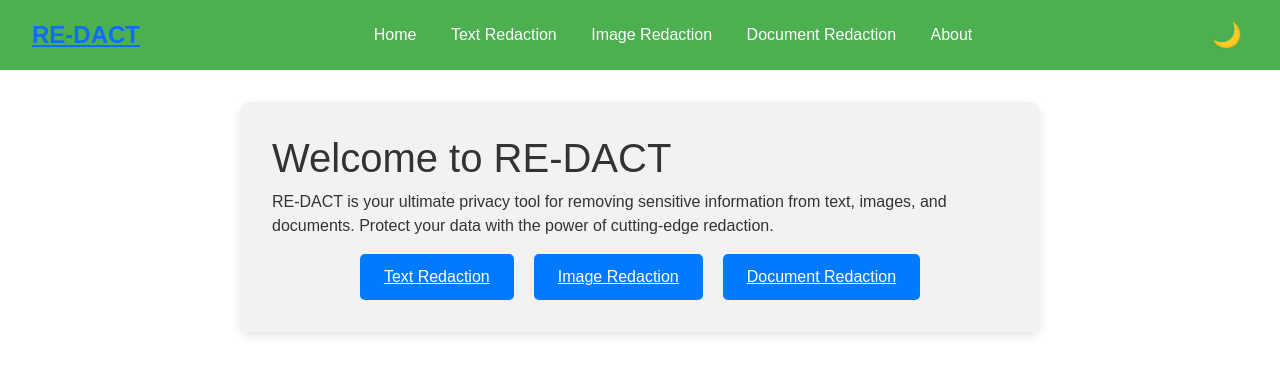
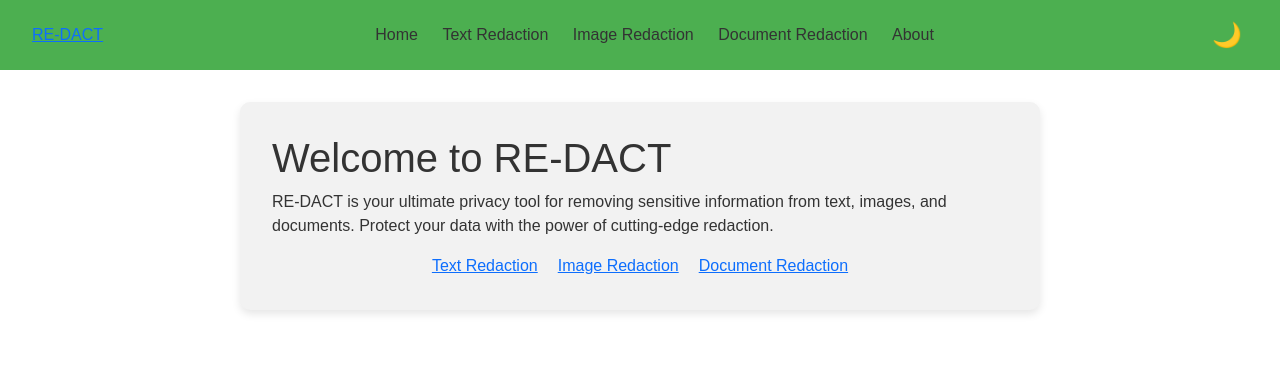
Before and after one commit to Vishwavichu67/RE-DACT, a Flask app: page / in a window 1280 px wide. Shown: the top 375 px of the page. Run offline with Flask 2, Linux system fonts and the light colour scheme.

Commit message:
Update style.css

```diff
--- a/static/css/style.css
+++ b/static/css/style.css
@@ -1,27 +1,22 @@
-/* :root Variables for Light and Dark Themes */
+/* :root Variables for Themes */
 :root {
     --light-bg: #ffffff;
     --light-text: #333333;
     --light-navbar: #4caf50;
     --light-content-bg: #f2f2f2;
-    --light-button-bg: #007bff;
-    --light-button-text: #ffffff;
 
     --dark-bg: #1a1a1a;
     --dark-text: #f5f5f5;
     --dark-navbar: #444444;
     --dark-content-bg: #2c2c2c;
-    --dark-button-bg: #007bff;
-    --dark-button-text: #ffffff;
 
-    --primary-color: #4caf50;
-    --secondary-color: #ffffff;
+    --primary-color: #007bff;
 }
 
-/* Body Styling for Light and Dark Themes */
+/* Body Styling */
 body {
     margin: 0;
-    font-family: 'Arial', sans-serif;
+    font-family: Arial, sans-serif;
     transition: background-color 0.3s ease, color 0.3s ease;
 }
 
@@ -35,14 +30,14 @@ body.dark {
     color: var(--dark-text);
 }
 
-/* Navbar Styling */
+/* Navbar */
 .navbar {
     display: flex;
     justify-content: space-between;
     align-items: center;
     padding: 1rem 2rem;
     background-color: var(--dark-navbar);
-    color: var(--secondary-color);
+    color: var(--dark-text);
     position: sticky;
     top: 0;
     z-index: 1000;
@@ -53,20 +48,19 @@ body.light .navbar {
     background-color: var(--light-navbar);
 }
 
-.navbar .brand {
-    font-size: 1.5rem;
-    font-weight: bold;
+/* Navbar Links */
+.nav-links a {
+    text-decoration: none;
+    margin: 0 10px;
+    color: var(--dark-text);
+    transition: color 0.3s ease;
 }
 
-.navbar .nav-links a {
-    text-decoration: none;
-    margin: 0 15px;
-    color: var(--secondary-color);
-    font-size: 1rem;
-    transition: color 0.2s ease;
+body.light .nav-links a {
+    color: var(--light-text);
 }
 
-.navbar .nav-links a:hover {
+.nav-links a:hover {
     color: var(--primary-color);
 }
 
@@ -76,76 +70,29 @@ body.light .navbar {
     border: none;
     font-size: 1.5rem;
     cursor: pointer;
+    color: var(--dark-text);
     transition: transform 0.2s ease-in-out;
-    color: var(--secondary-color);
+}
+
+body.light .theme-button {
+    color: var(--light-text);
 }
 
 .theme-button:active {
     transform: scale(1.2);
 }
 
-/* Main Content Styling */
+/* Main Content */
 .main-content {
     padding: 2rem;
+    margin: 2rem auto 0 auto; /* Removed Footer, Adjust Margin */
     max-width: 800px;
-    margin: 2rem auto;
+    background-color: var(--dark-content-bg);
     border-radius: 10px;
-    background-color: var(--dark-content-bg);
-    box-shadow: 0 4px 10px rgba(0, 0, 0, 0.1);
+    box-shadow: 0 4px 8px rgba(0, 0, 0, 0.1);
     transition: background-color 0.3s ease;
 }
 
 body.light .main-content {
     background-color: var(--light-content-bg);
 }
-
-/* Buttons */
-.button {
-    background-color: var(--dark-button-bg);
-    color: var(--dark-button-text);
-    border: none;
-    padding: 0.7rem 1.5rem;
-    border-radius: 5px;
-    font-size: 1rem;
-    cursor: pointer;
-    transition: background-color 0.2s ease;
-}
-
-body.light .button {
-    background-color: var(--light-button-bg);
-    color: var(--light-button-text);
-}
-
-.button:hover {
-    background-color: var(--primary-color);
-}
-
-/* Footer */
-footer {
-    text-align: center;
-    padding: 1rem;
-    font-size: 0.9rem;
-    background-color: var(--dark-navbar);
-    color: var(--secondary-color);
-    transition: background-color 0.3s ease;
-}
-
-body.light footer {
-    background-color: var(--light-navbar);
-}
-
-/* Responsive Design */
-@media (max-width: 768px) {
-    .navbar {
-        flex-direction: column;
-        align-items: center;
-    }
-
-    .nav-links a {
-        margin: 10px 0;
-    }
-
-    .main-content {
-        padding: 1rem;
-    }
-}
```
